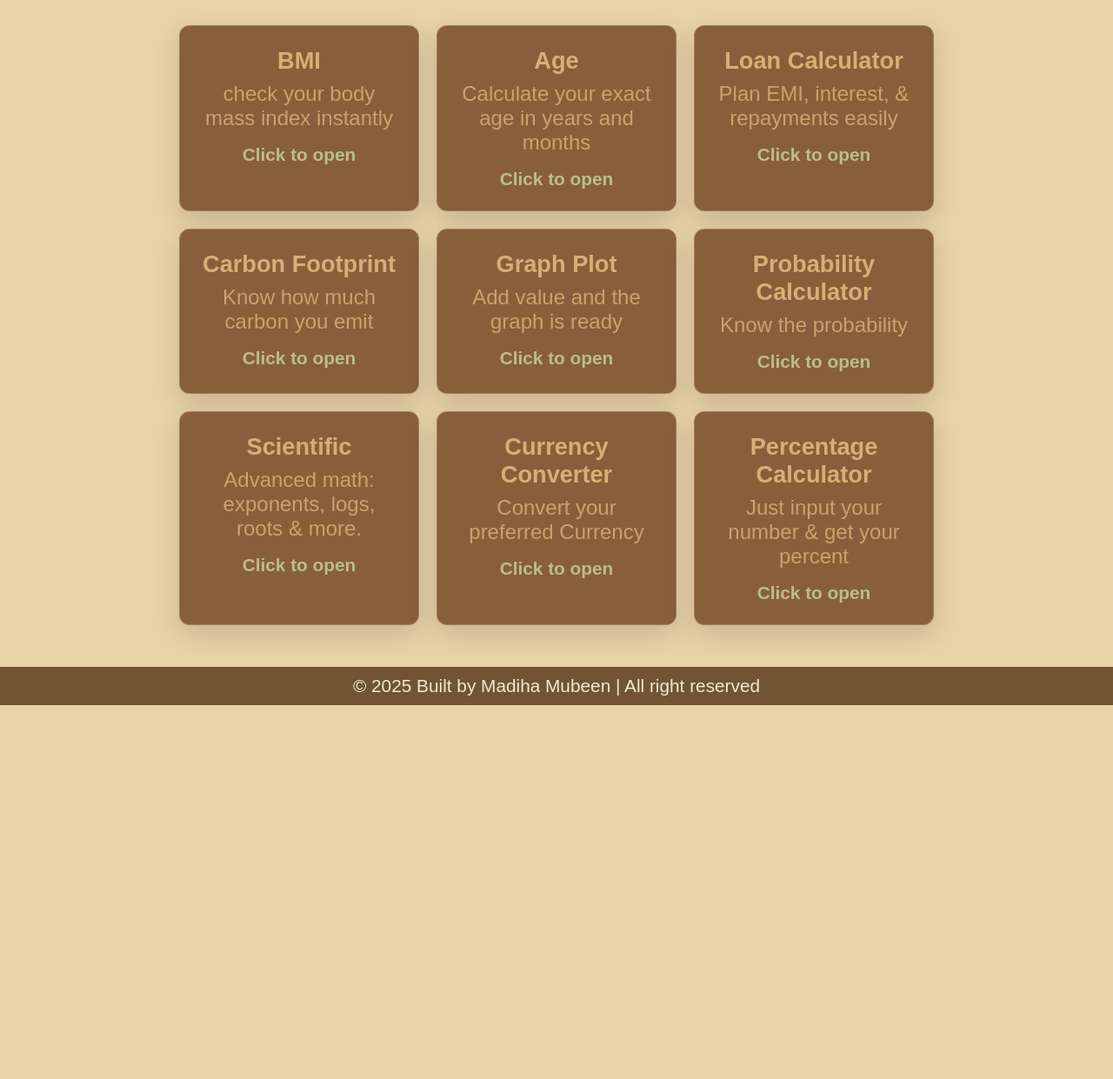
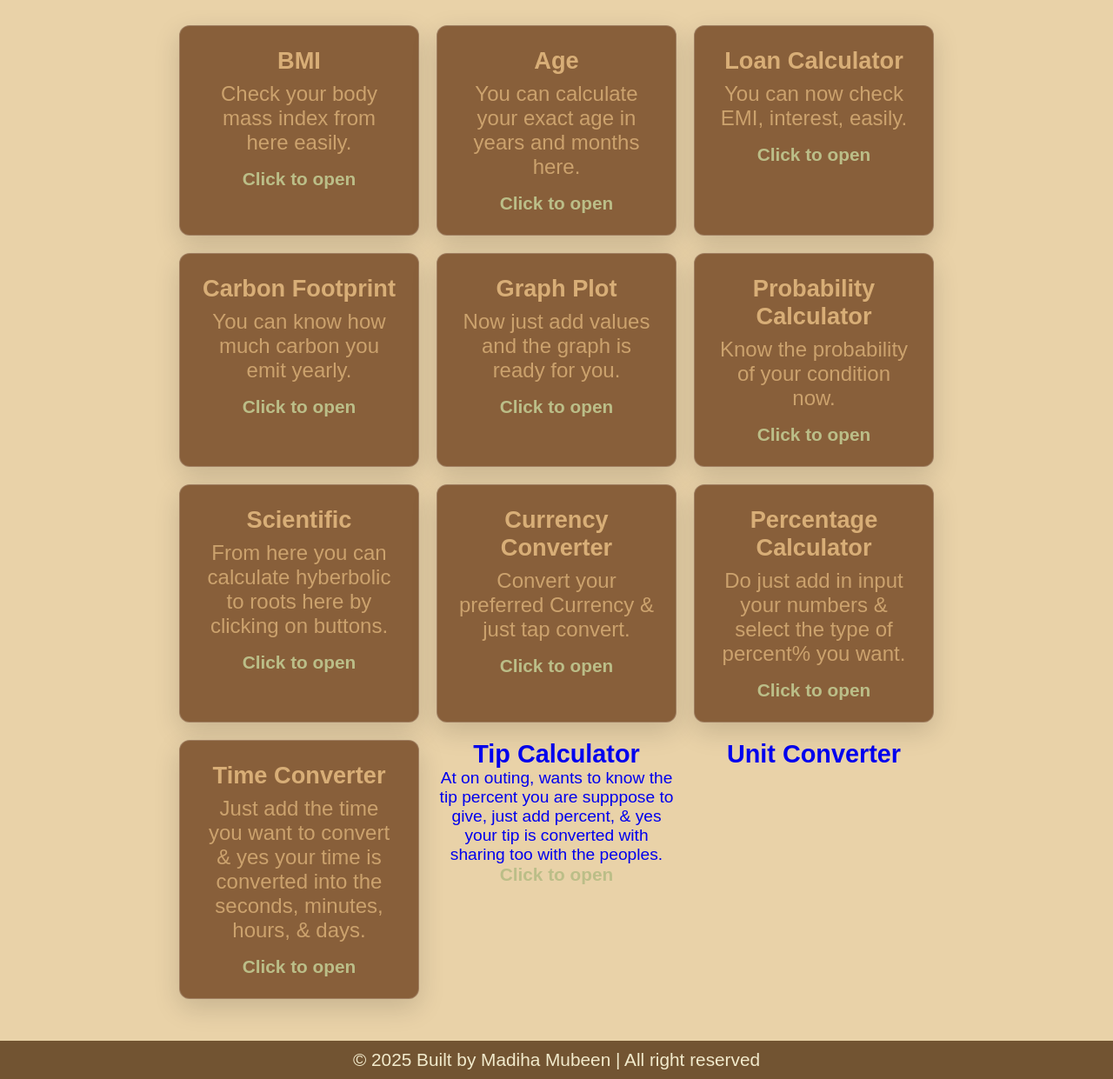
Before and after one commit to Madiha-Mubeen/calculator-hub, a plain HTML site: page index.html in a window 1280 px wide. Shown: the part 223-1464 px from the top of the page at 87% size. Before the commit the page ends 1034 px from the top, so only its background shows below. Drawn offline with Linux system fonts and the light colour scheme; a web font is replaced by a local one.

Commit message:
linking the new calculator & converter to main page

```diff
--- a/index.html
+++ b/index.html
@@ -28,7 +28,7 @@
 
     </nav>
     <header>
-        <h1>CalcZone Hub</h1>
+        <h1>CalcZonio</h1>
         <p>One Hub. Most type of calculator. Built with Presicion</p>
     </header>
 
@@ -38,55 +38,71 @@
 
         <a href="BMI/index.html" class="card">
             <h2>BMI</h2>
-            <p>check your body mass index instantly</p>
+            <p>Check your body mass index from here easily.</p>
             <span class="open-btn">Click to open</span>
         </a>
 
-        <!--More calculator coming soon-->
         <a href="Age/age.html" class="card">
             <h2>Age</h2>
-            <p>Calculate your exact age in years and months</p>
+            <p>You can calculate your exact age in years and months here.</p>
             <span class="open-btn">Click to open</span>
         </a>
 
         <a href="Loan/loan.html" class="card">
             <h2>Loan Calculator</h2>
-            <p>Plan EMI, interest, & repayments easily</p>
+            <p>You can now check EMI, interest, easily.</p>
             <span class="open-btn">Click to open</span>
         </a>
 
         <a href="Carbon Footprint/carbon.html" class="card">
             <h2>Carbon Footprint</h2>
-            <p>Know how much carbon you emit </p>
+            <p>You can know how much carbon you emit yearly.</p>
             <span class="open-btn">Click to open</span>
         </a>
 
         <a href="Graphing/graphing.html" class="card">
             <h2>Graph Plot</h2>
-            <p>Add value and the graph is ready</p>
+            <p>Now just add values and the graph is ready for you.</p>
             <span class="open-btn">Click to open</span>
         </a>
 
         <a href="Probability/probability.html" class="card">
             <h2>Probability Calculator</h2>
-            <p>Know the probability</p>
+            <p>Know the probability of your condition now.</p>
             <span class="open-btn">Click to open</span>
         </a>
         <a href="scientific/index.html" class="card">
             <h2>Scientific</h2>
-            <p>Advanced math: exponents, logs, roots & more.</p>
+            <p>From here you can calculate hyberbolic to roots here by clicking on buttons.</p>
             <span class="open-btn">Click to open</span>
         </a>
         <a href="currency/currency.html" class="card">
             <h2>Currency Converter</h2>
-            <p>Convert your preferred Currency</p>
+            <p>Convert your preferred Currency & just tap convert.</p>
             <span class="open-btn">Click to open</span>
         </a>
 
         <a href="Percentage/percentage.html" class="card">
             <h2>Percentage Calculator</h2>
-            <p>Just input your number & get your percent</p>
+            <p>Do just add in input your numbers & select the type of percent% you want.</p>
             <span class="open-btn">Click to open</span>
+        </a>
+
+        <a href="Time Converter/time.html" class="card">
+            <h2>Time Converter</h2>
+            <p>Just add the time you want to convert & yes your time is converted into the seconds, minutes, hours, & days.</p>
+            <span class="open-btn">Click to open</span>
+        </a>
+
+        <a href="Tip Calculator/tip.html">
+            <h2>Tip Calculator</h2>
+            <p>At on outing, wants to know the tip percent you are supppose to give, just add percent, & yes your tip is converted with sharing too with the peoples.</p>
+            <span class="open-btn">Click to open</span>
+        </a>
+
+        <a href="Unit Converter/unit.html">
+            <h2>Unit Converter</h2>
+            <p></p>
         </a>
     </div>
 </main>
```
